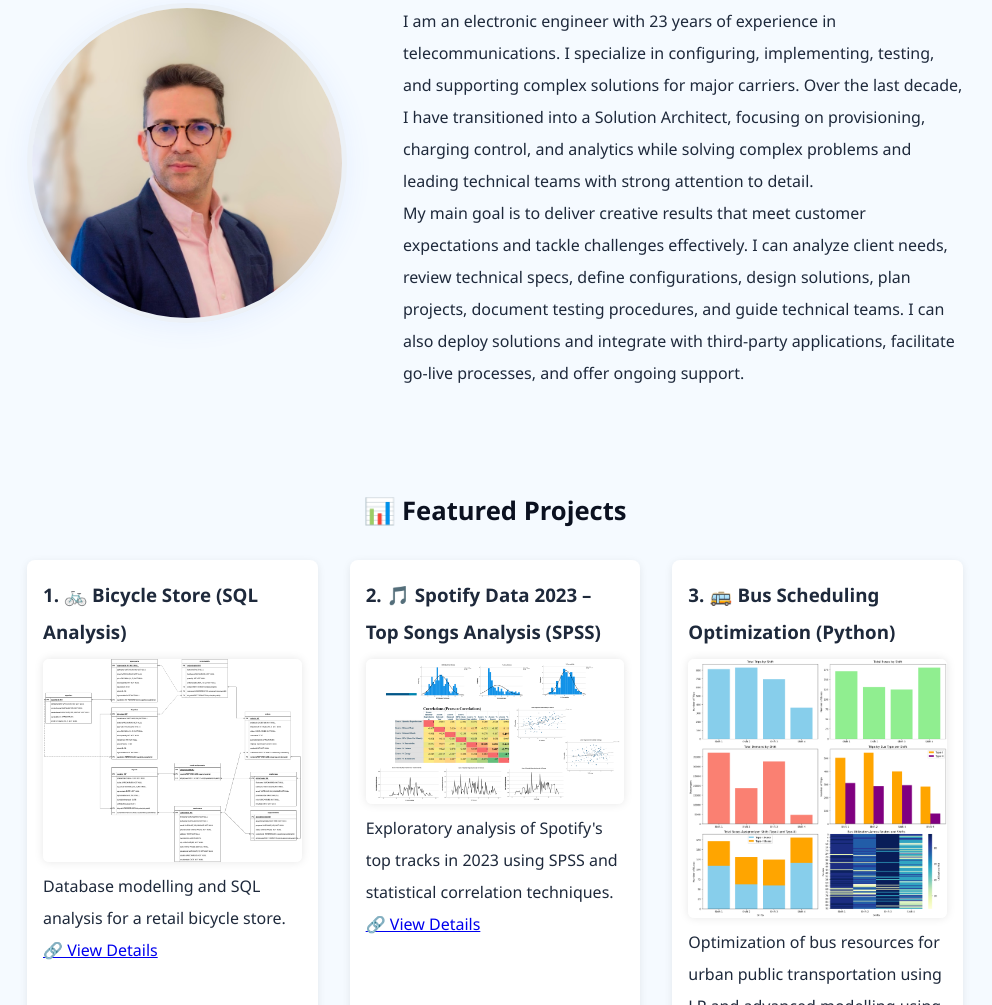
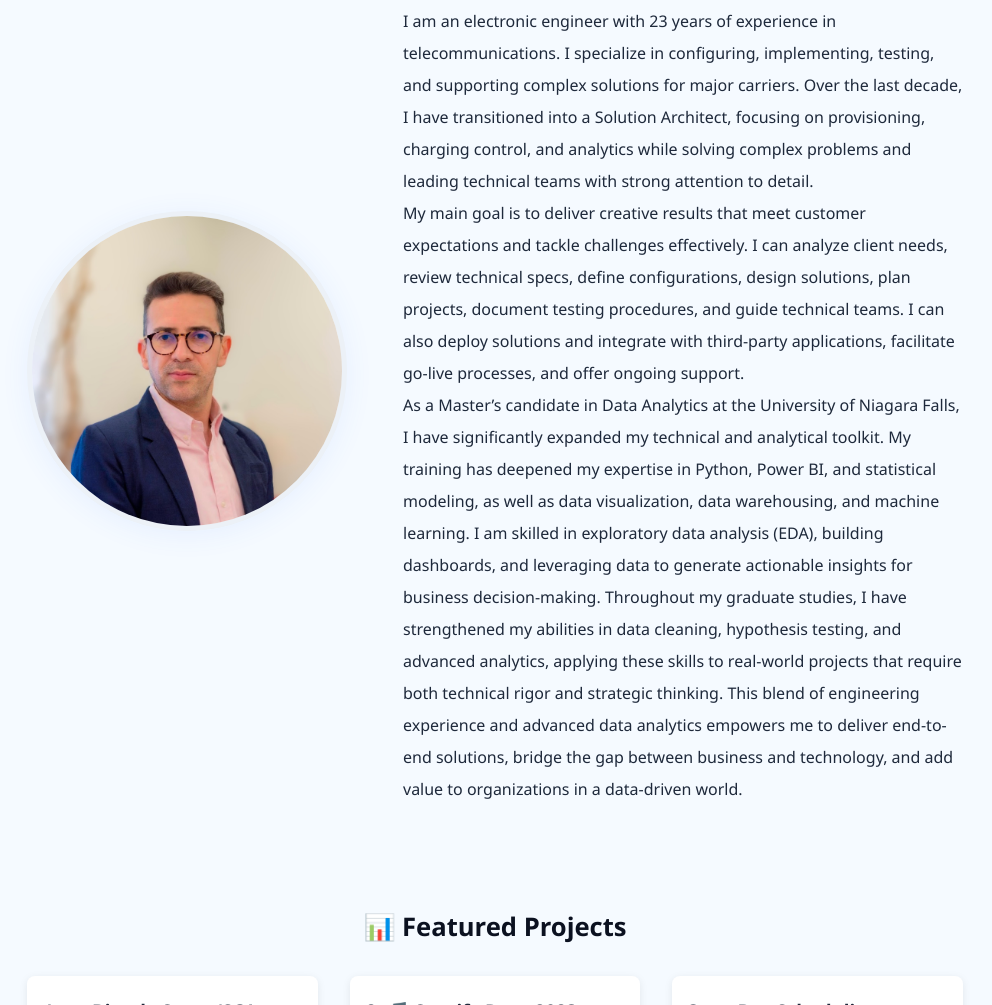
Before and after one commit to mfzamudio/mfzamudio.github.io, a plain HTML site: page index.html in a window 1280 px wide. Shown: the part 412-1417 px from the top of the page, without its empty margins (145-1137 px from the left). Drawn offline with Linux system fonts and the light colour scheme.

Commit message:
Update index.html

```diff
--- a/index.html
+++ b/index.html
@@ -18,8 +18,13 @@
           <h2>👨‍💼 About Me</h2>
           <p>I am an electronic engineer with 23 years of experience in telecommunications. I specialize in configuring, implementing, testing, and supporting complex solutions for major carriers. Over the last decade, I have transitioned into a Solution Architect, focusing on provisioning, charging control, and analytics while solving complex problems and leading technical teams with strong attention to detail.
           </p>
+
           <p>My main goal is to deliver creative results that meet customer expectations and tackle challenges effectively. I can analyze client needs, review technical specs, define configurations, design solutions, plan projects, document testing procedures, and guide technical teams. I can also deploy solutions and integrate with third-party applications, facilitate go-live processes, and offer ongoing support.
           </p>
+
+          <p>As a Master’s candidate in Data Analytics at the University of Niagara Falls, I have significantly expanded my technical and analytical toolkit. My training has deepened my expertise in Python, Power BI, and statistical modeling, as well as data visualization, data warehousing, and machine learning. I am skilled in exploratory data analysis (EDA), building dashboards, and leveraging data to generate actionable insights for business decision-making. Throughout my graduate studies, I have strengthened my abilities in data cleaning, hypothesis testing, and advanced analytics, applying these skills to real-world projects that require both technical rigor and strategic thinking. This blend of engineering experience and advanced data analytics empowers me to deliver end-to-end solutions, bridge the gap between business and technology, and add value to organizations in a data-driven world.
+          </p>
+
         </div>
       </div>
     </section>
```
